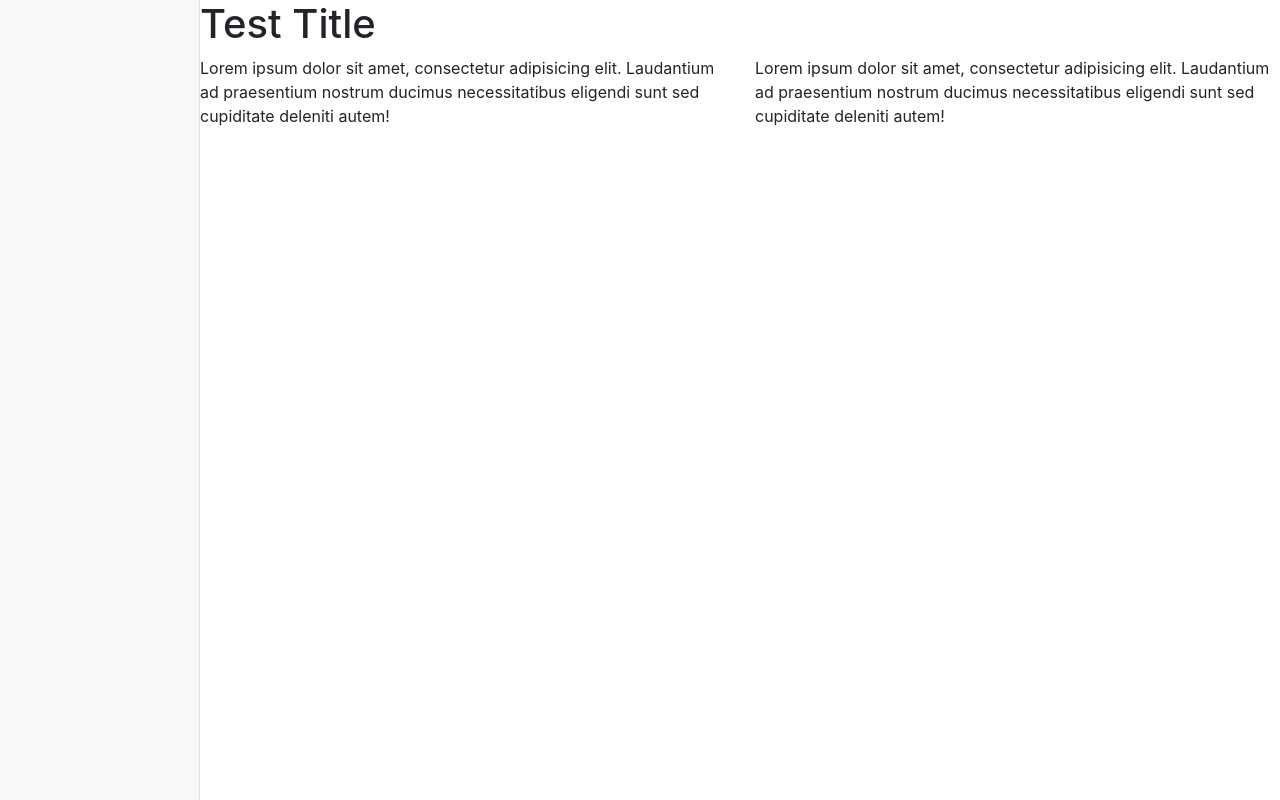
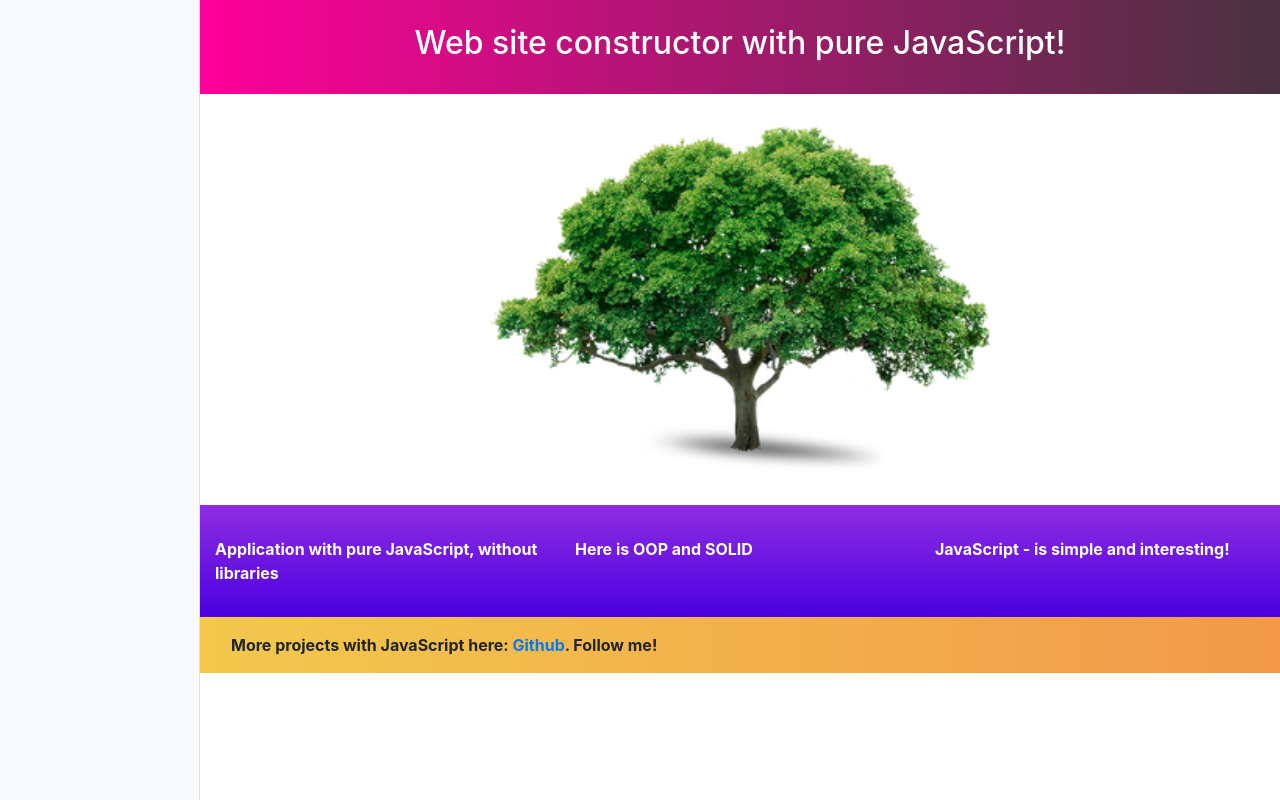
Before and after one commit to PRO94/myWebSiteConstructor, a website built with webpack: page src/index.html in a window 1280 px wide. Built offline with nearby package versions, Linux system fonts and the light colour scheme.

Commit message:
Added dynamical work with constructing web site. OOP & SOLID (O) principe following.

```diff
--- a/package.json
+++ b/package.json
@@ -23,6 +23,7 @@
   "homepage": "https://github.com/PRO94/myWebSiteConstructor#readme",
   "devDependencies": {
     "css-loader": "^4.2.1",
+    "file-loader": "^6.0.0",
     "html-webpack-plugin": "^4.3.0",
     "style-loader": "^1.2.1",
     "webpack": "^4.44.1",
--- /dev/null
+++ b/src/classes/blocks.js
@@ -0,0 +1,60 @@
+import {col, row} from '../utils.js'
+
+class Block {
+  constructor(value, options) {
+    this.value = value
+    this.options = options
+  }
+
+  toHTML() {
+    throw new Error('Method toHTML has to be implemented!')
+  }
+}
+
+export class TitleBlock extends Block {
+  constructor(value, options) {
+    super(value, options)
+  }
+
+  toHTML() {
+    const {tag, styles} = this.options
+    return row(col(`
+      <${tag}>${this.value}</${tag}>
+    `), styles)
+  }
+}
+
+export class ImageBlock extends Block {
+  constructor(value, options) {
+    super(value, options)
+  }
+
+  toHTML() {
+    const {alt, styles, imageStyles} = this.options
+    const html = `<img src="${this.value}" alt="${alt}" style="${imageStyles}" />`
+    return row(html, styles)
+  }
+}
+
+export class TextBlock extends Block {
+  constructor(value, options) {
+    super(value, options)
+  }
+
+  toHTML() {
+    return row(col(`
+      <p style="margin-bottom: 0;">${this.value}</p>
+    `), this.options.styles)
+  }
+}
+
+export class TextColumnsBlock extends Block {
+  constructor(value, options) {
+    super(value, options)
+  }
+
+  toHTML() {
+    const html = this.value.map(item => col(item))
+    return row(html.join(''), this.options.styles)
+  }
+}
--- a/src/index.html
+++ b/src/index.html
@@ -8,24 +8,8 @@
 </head>
 <body>
     <div id="app" class="container-fluid">
-        <div id="panel" class="bg-light sidebar">
-
-        </div>
-        <div id="site" class="content">
-            <div class="row">
-                <div class="col-sm">
-                    <h1>Test Title</h1>
-                </div>
-            </div>
-            <div class="row">
-                <div class="col-sm">
-                    <p>Lorem ipsum dolor sit amet, consectetur adipisicing elit. Laudantium ad praesentium nostrum ducimus necessitatibus eligendi sunt sed cupiditate deleniti autem!</p>
-                </div>
-                <div class="col-sm">
-                    <p>Lorem ipsum dolor sit amet, consectetur adipisicing elit. Laudantium ad praesentium nostrum ducimus necessitatibus eligendi sunt sed cupiditate deleniti autem!</p>
-                </div>
-            </div>
-        </div>
+        <div id="panel" class="bg-light sidebar"></div>
+        <div id="site" class="content"></div>
     </div>
 </body>
 </html>
--- a/src/index.js
+++ b/src/index.js
@@ -1 +1,8 @@
+import {model} from './model'
 import './styles/main.css'
+
+const site = document.querySelector('#site')
+
+model.forEach(block => {
+  site.insertAdjacentHTML('beforeend', block.toHTML())
+})
--- /dev/null
+++ b/src/model.js
@@ -0,0 +1,28 @@
+import image from './assets/image.png'
+import {TextBlock, TitleBlock, ImageBlock, TextColumnsBlock} from './classes/blocks'
+
+const text = `
+More projects with JavaScript here: <a href="https://github.com/PRO94" target="_blank">Github</a>. Follow me!
+`
+
+export const model = [
+  new TitleBlock('Web site constructor with pure JavaScript!', {
+    tag: 'h2',
+    styles: 'background: linear-gradient(to right, #ff0099, #493240);color: #fff;padding: 1.5rem;text-align: center;'
+  }),
+  new ImageBlock(image, {
+    styles: 'padding: 2rem 0;display: flex;justify-content: center;',
+    alt: 'my image',
+    imageStyles: 'width: 500px; height: auto;'
+  }),
+  new TextColumnsBlock([
+    'Application with pure JavaScript, without libraries',
+    'Here is OOP and SOLID',
+    'JavaScript - is simple and interesting!'
+  ], {
+    styles: 'padding: 2rem 0; color: #fff;background: linear-gradient(to bottom, #8e2de2, #4a00e0);font-weight: bold;'
+  }),
+  new TextBlock(text, {
+    styles: 'background: linear-gradient(to left, #f2994a, #f2c94c);font-weight: bold;padding: 1rem;'
+  })
+]
--- /dev/null
+++ b/src/utils.js
@@ -0,0 +1,8 @@
+export function row(content, styles = '') {
+    const style = `margin: 0; ${styles}`
+    return `<div class="row" style="${style}">${content}</div>`
+  }
+
+  export function col(content) {
+    return `<div class="col-sm">${content}</div>`
+  }
--- a/webpack.config.js
+++ b/webpack.config.js
@@ -21,6 +21,14 @@ module.exports = {
         test: /\.css$/i,
         use: ['style-loader', 'css-loader'],
       },
+      {
+        test: /\.(png|jpe?g|gif)$/i,
+        use: [
+          {
+            loader: 'file-loader',
+          },
         ],
+      },
+    ],
+  },
 }
-}
```
Also changed, not shown: src/templates.js (added, +27 -0 lines), src/assets/image.png (added), 1 other file. Lines whose indentation alone changed are shown as unchanged.
